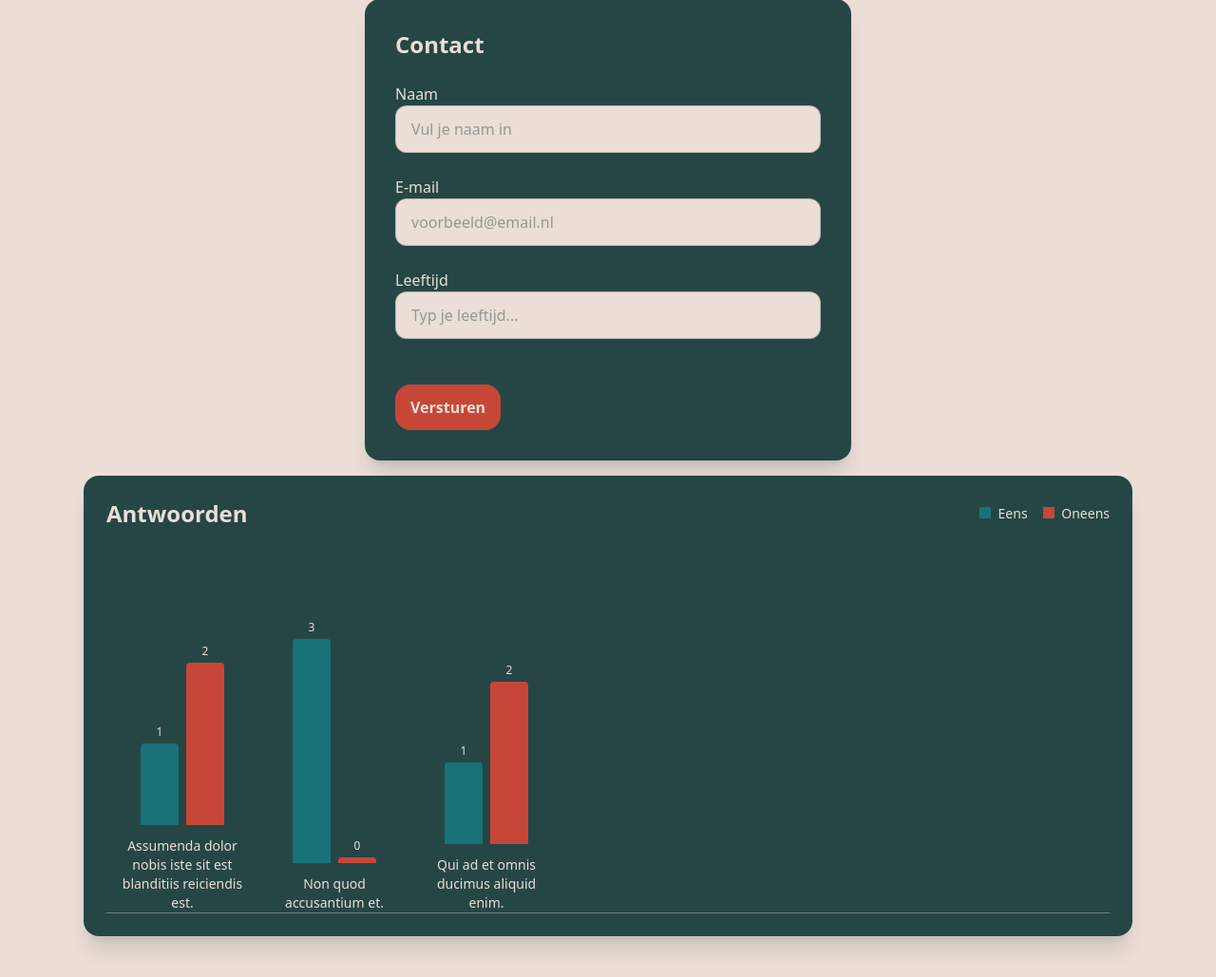
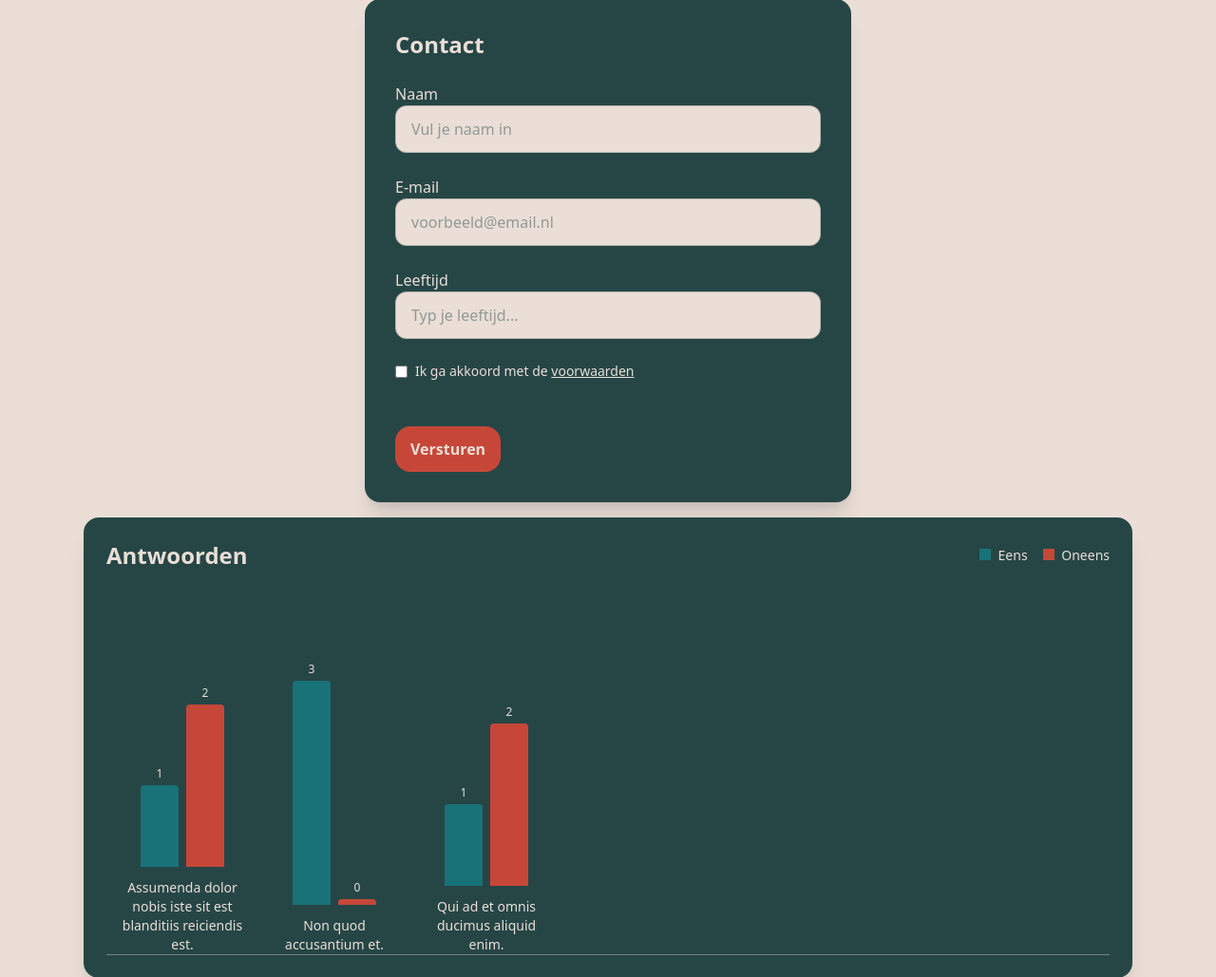
Before and after one commit to 1z-dev/Enquete-WebApp, a Laravel app: page /contact in a window 1280 px wide. Shown: the part 171-1200 px from the top of the page at 95% size. Run offline with Laravel 12, Linux system fonts and the light colour scheme; data comes from the database, SQL or seed files in the repository.

Commit message:
TOS demo
dit is alleen de checkbox, de terms of service zelf bestaat not niet

```diff
--- a/albertheijn/app/Http/Controllers/SessionController.php
+++ b/albertheijn/app/Http/Controllers/SessionController.php
@@ -18,6 +18,7 @@ class SessionController extends Controller
         'naam' => 'nullable|string|max:255',
         'email' => 'required|email|max:255',
         'leeftijd' => 'required|integer|min:1',
+        'tos' => 'accepted',
     ]);
 
     \App\Models\Sessie::create([
--- a/albertheijn/resources/views/contact.blade.php
+++ b/albertheijn/resources/views/contact.blade.php
@@ -11,11 +11,16 @@
                     header="Contact"
                     :fields="[
                         ['name' => 'naam', 'label' => 'Naam', 'placeholder' => 'Vul je naam in'],
-                        ['name' => 'email', 'label' => 'E-mail', 'type' => 'email', 'placeholder' => 'voorbeeld@email.nl', 'required' => true],
+                        ['name' => 'email', 'label' => 'E-mail', 'type' => 'email', 'placeholder' => 'voorbeeld@email.nl'],
                         ['name' => 'leeftijd', 'label' => 'Leeftijd', 'type' => 'number', 'placeholder' => 'Typ je leeftijd...', 'required' => true],
                     ]"
                     submitText="Versturen"
-                />
+                >
+                    <label class="flex items-start gap-2 text-sm text-[#EADED6]">
+                        <input type="checkbox" name="tos" value="1" required class="mt-1">
+                        <span>Ik ga akkoord met de <a href="#" class="underline">voorwaarden</a></span>
+                    </label>
+                </x-form>
                 <x-statistic :statistics="$statistics" />
             </div>
         </section>
--- a/albertheijn/resources/views/index.blade.php
+++ b/albertheijn/resources/views/index.blade.php
@@ -18,7 +18,6 @@
                     Beantwoord stellingen
                 </x-button>
 
-
                 <x-button icon="⚙" href="/admin" bg="bg-[#197278]" text="text-[#EADED6]" border="border-[#283d3b]" width="w-50">
                     Admin panel
                 </x-button>
```
